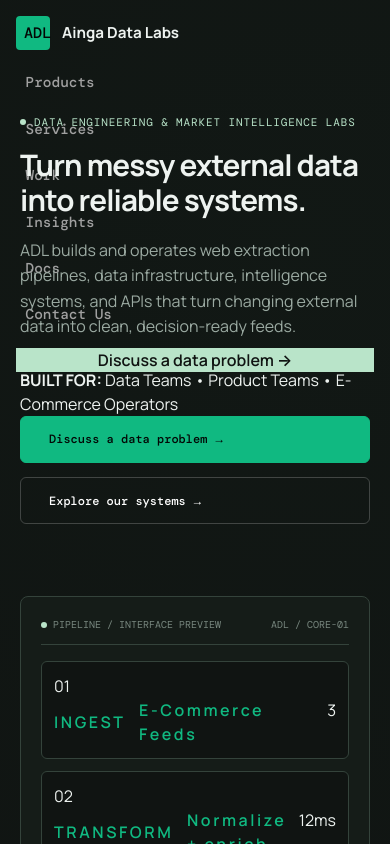
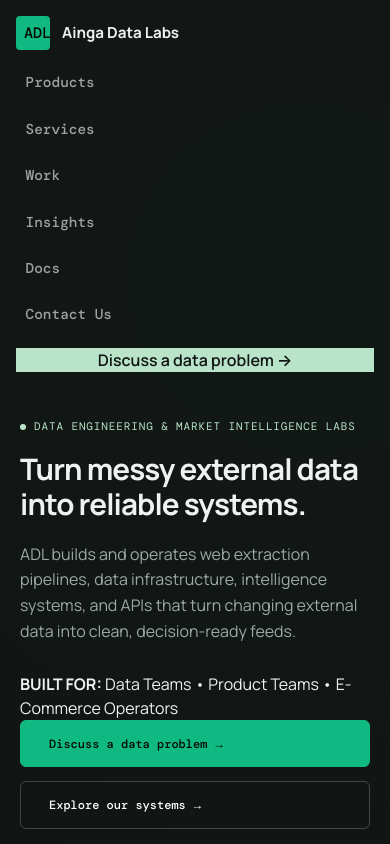
Before and after one commit to aingadatalabs/ADL_frontend, a React (Vite) app: page / in a window 390 px wide. Shown: the top 844 px of the page. Built offline with nearby package versions, Linux system fonts and the light colour scheme; a web font is replaced by a local one.

Commit message:
fix(css): reset absolute positioning on mobile navbar to restore hero layout flow

```diff
--- a/src/index.css
+++ b/src/index.css
@@ -2256,30 +2256,49 @@
     gap: 0.25rem;
   }
 }
-/* --- MOBILE NAVIGATION DRAWER OVERRIDES --- */
+/* --- COMPREHENSIVE MOBILE NAVBAR FIX --- */
 @media (max-width: 900px) {
-  .mobile-menu-toggle {
+  /* Reset topbar and links from absolute positioning back to standard block layout */
+  .topbar,
+  .nav-wrapper,
+  .nav-links,
+  .header-actions {
+    position: relative !important;
+    top: auto !important;
+    left: auto !important;
+    right: auto !important;
+    bottom: auto !important;
+  }
+
+  .topbar {
     display: flex !important;
-  }
-
-  .topbar {
     flex-direction: column !important;
     align-items: flex-start !important;
+    width: 100% !important;
+    height: auto !important;
   }
 
   .topbar-header {
     display: flex !important;
     justify-content: space-between !important;
+    align-items: center !important;
     width: 100% !important;
   }
 
+  .mobile-menu-toggle {
+    display: flex !important;
+  }
+
+  /* Hide navigation links by default on mobile screens */
   .nav-wrapper {
     display: none !important;
     flex-direction: column !important;
     width: 100% !important;
-    padding-top: 1rem !important;
-  }
-
+    padding: 1rem 0 !important;
+    gap: 1rem !important;
+  }
+
+  /* Only display links when hamburger button is clicked */
   .nav-wrapper.is-open {
     display: flex !important;
   }
```
